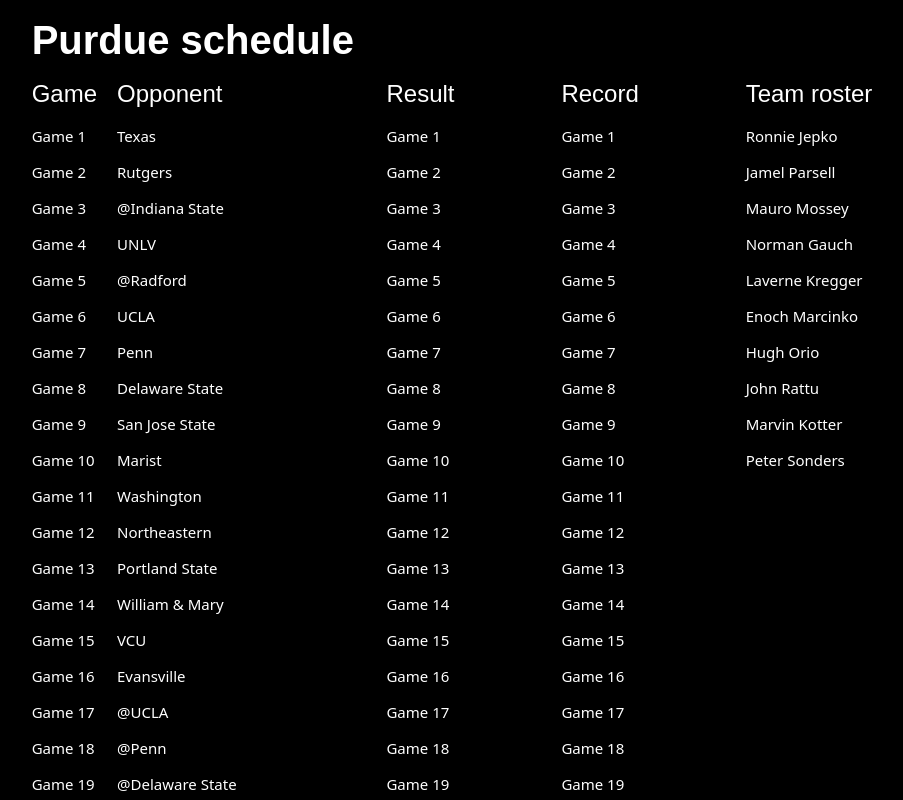
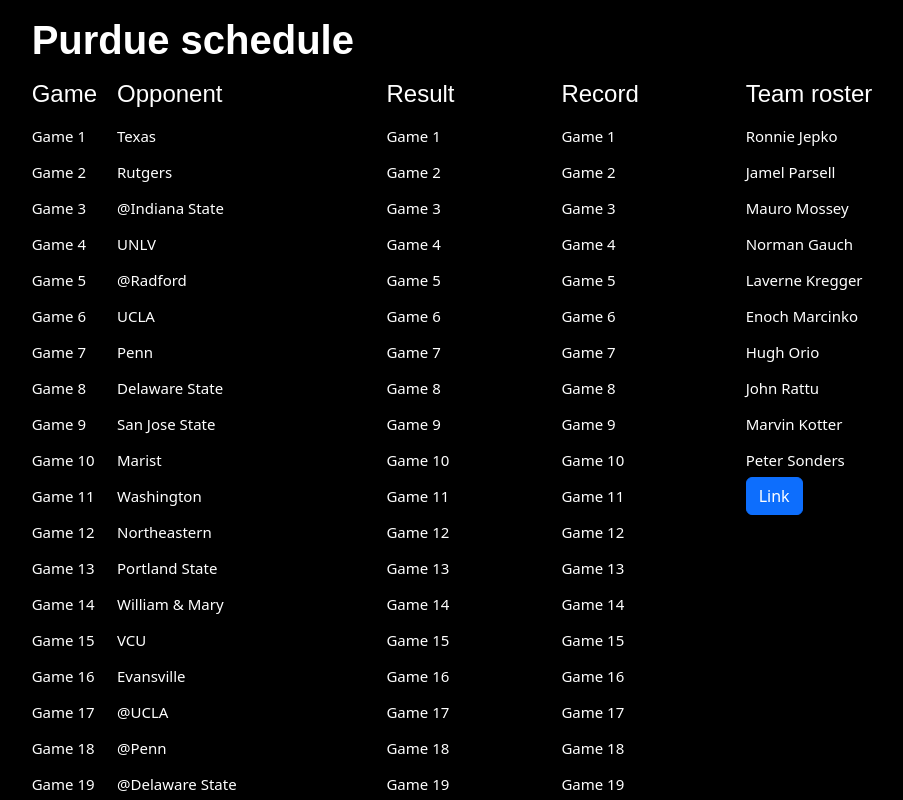
Before and after one commit to starksy14/basketballapp, a React (Create React App) app: page /Purdue in a window 1280 px wide. Shown: the top 800 px of the page, without its empty margins (188-1091 px from the left). Built offline with nearby package versions, Linux system fonts and the light colour scheme.

Commit message:
modified:   src/App.js 	modified:   src/pages/Purdue.js

```diff
--- a/src/App.js
+++ b/src/App.js
@@ -15,6 +15,7 @@ import Evansville from "./pages/Evansville";
 import Marist from "./pages/Marist";
 import WilliamMary from "./pages/WilliamMary";
 import DelawareState from "./pages/DelawareState";
+import GameOneTable from "./pages/GameOneTable";
 import Home from "./pages/Home";
 import NoPage from "./pages/NoPage";
 
@@ -36,6 +37,7 @@ export default function App() {
           <Route path="Marist" element={<Marist />} />
           <Route path="WilliamMary" element={<WilliamMary />} />
           <Route path="DelawareState" element={<DelawareState />} />
+          <Route path="GameOneTable" element={<GameOneTable />} />
           <Route path="Wooden" element={<Wooden />} />
           <Route path="*" element={<NoPage />} />
       </Routes>
--- a/src/pages/Purdue.js
+++ b/src/pages/Purdue.js
@@ -1,3 +1,6 @@
+import { Outlet } from "react-router-dom";
+import Button from 'react-bootstrap/Button';
+
 const purdueSchedule = () => {
   const schedulePurdue = [
     {
@@ -578,9 +581,11 @@ const purdueSchedule = () => {
               <h2>{purduename8}</h2>
               <h2>{purduename9}</h2>
               <h2>{purduename10}</h2>
-            </div>
+              <Button href="/GameOneTable">Link</Button>
+      <Outlet />
           </div>
         </div>
+      </div>
       </div>
     </>
   );
```
